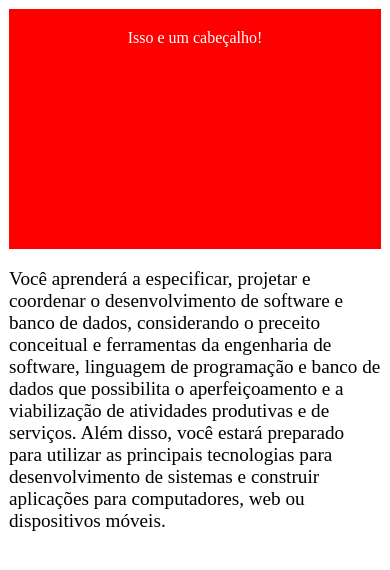
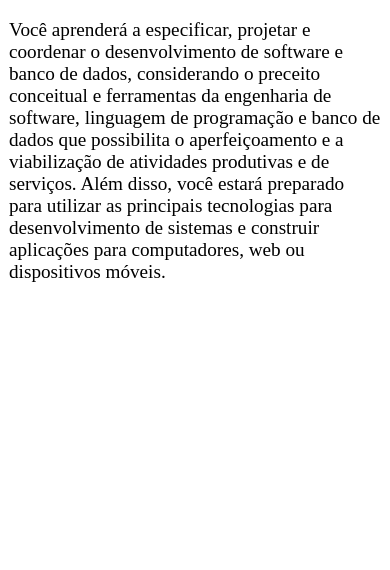
Before and after one commit to romarioviegas/Projeto-Home-page, a plain HTML site: page index.html in a window 390 px wide. Drawn offline with Linux system fonts and the light colour scheme.

Commit message:
Projeto home-page

```diff
--- a/estilos.css
+++ b/estilos.css
@@ -23,8 +23,7 @@ text-align: center;
 @media screen and (max-width:600px){
 
 .cabecalho{
-    background: red;
-    height: 200px;
+  display: none;
   }
 
 .conteudo{
@@ -40,4 +39,13 @@ text-align: center;
         background: blue;
         height: 100px;
     }
+
 }
+
+/*Breckpoint: 1200*/
+@media screen and (min-width:1025px) and (max-width:1200px){
+
+    .cabecalho{
+        background: orange;
+    }
+}
```
